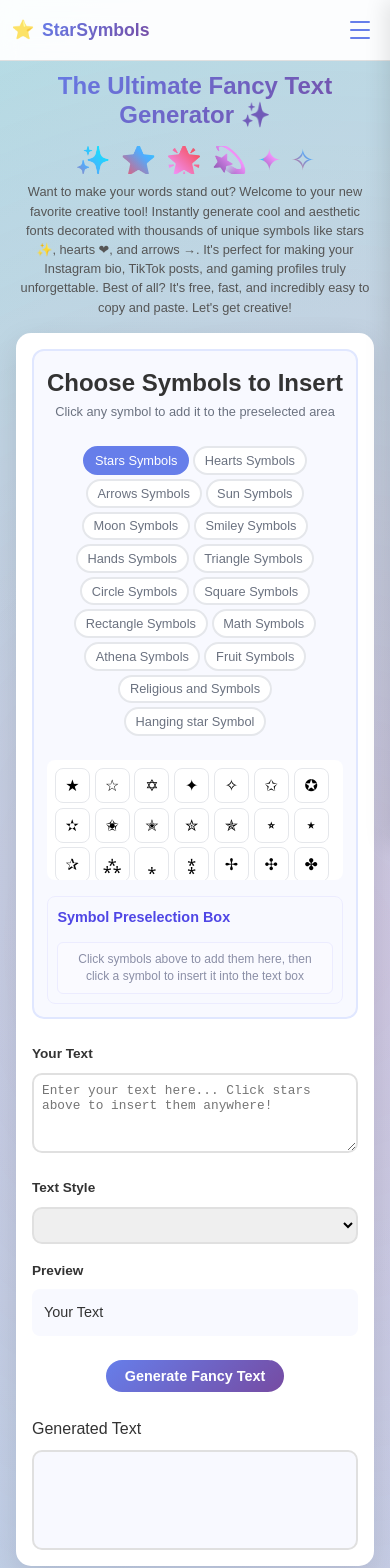
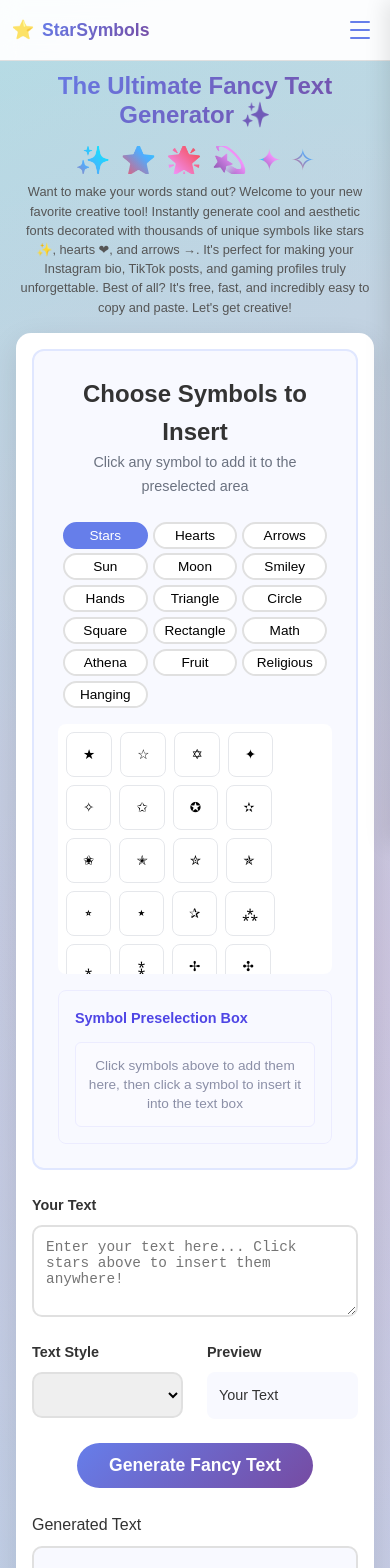
Before and after one commit to wyong32/StarSymbols, a Vue app: page /text-symbol-generator in a window 390 px wide. Shown: the top 1568 px of the page. Built offline with nearby package versions, Linux system fonts and the light colour scheme.

Commit message:
添加下载图片功能、修改tab显示方式

```diff
--- a/package.json
+++ b/package.json
@@ -12,6 +12,7 @@
     "format": "prettier --write src/"
   },
   "dependencies": {
+    "html2canvas": "^1.4.1",
     "pinia": "^3.0.1",
     "vue": "^3.5.13",
     "vue-router": "^4.5.0"
--- a/src/components/StarSymbolsGrid.vue
+++ b/src/components/StarSymbolsGrid.vue
@@ -7,7 +7,7 @@
         :class="['tab-button', { active: activeTab === tab.id }]"
         @click="activeTab = tab.id"
       >
-        {{ tab.name }}
+        {{ isMobile ? tab.mobileName : tab.name }}
       </button>
     </div>
 
@@ -25,7 +25,7 @@
 </template>
 
 <script setup>
-import { ref, computed } from 'vue'
+import { ref, computed, onMounted, onUnmounted } from 'vue'
 import { starSymbolsData } from '@/data/starSymbols.js'
 
 // Props
@@ -38,19 +38,35 @@ const props = defineProps({
 
 // Reactive data
 const activeTab = ref('classic')
+const isMobile = ref(false)
+
+// 检测是否为移动设备
+const checkMobile = () => {
+  isMobile.value = window.innerWidth <= 768
+}
+
+// 监听窗口大小变化
+onMounted(() => {
+  checkMobile()
+  window.addEventListener('resize', checkMobile)
+})
+
+onUnmounted(() => {
+  window.removeEventListener('resize', checkMobile)
+})
 
 // Symbol data
 const symbolTabs = [
   // { id: 'all', name: 'All Stars' },
-  { id: 'classic', name: 'Classic Star' },
-  { id: 'four-pointed', name: 'Four-Pointed Star' },
-  { id: 'five-pointed', name: 'Five-Pointed Star' },
-  { id: 'six-pointed', name: 'Six-Pointed Star' },
-  { id: 'multi-pointed', name: 'Multi-pointed Star' },
-  { id: 'religious', name: 'Religious Star' },
-  { id: 'emoji', name: 'Emoji Star' },
-  { id: 'math', name: 'Math symbols star' },
-  { id: 'other', name: 'Other stars' },
+  { id: 'classic', name: 'Classic Star', mobileName: 'Classic' },
+  { id: 'four-pointed', name: 'Four-Pointed Star', mobileName: 'Four' },
+  { id: 'five-pointed', name: 'Five-Pointed Star', mobileName: 'Five' },
+  { id: 'six-pointed', name: 'Six-Pointed Star', mobileName: 'Six' },
+  { id: 'multi-pointed', name: 'Multi-pointed Star', mobileName: 'Multi' },
+  { id: 'religious', name: 'Religious Star', mobileName: 'Religious' },
+  { id: 'emoji', name: 'Emoji Star', mobileName: 'Emoji' },
+  { id: 'math', name: 'Math symbols star', mobileName: 'Math' },
+  { id: 'other', name: 'Other stars', mobileName: 'Other' },
 ]
 
 // Computed properties
@@ -85,11 +101,11 @@ const copySymbol = async (symbol) => {
 
 <style scoped>
 .tab-buttons {
-  display: flex;
-  justify-content: center;
-  flex-wrap: wrap;
-  gap: 0.5rem;
+  display: grid;
+  grid-template-columns: repeat(7, 1fr);
+  gap: 0.75rem;
   margin-bottom: 2rem;
+  padding: 0 1rem;
 }
 
 .tab-button {
@@ -100,6 +116,11 @@ const copySymbol = async (symbol) => {
   font-weight: 500;
   cursor: pointer;
   transition: all 0.3s ease;
+  width: 100%;
+  text-align: center;
+  white-space: nowrap;
+  overflow: hidden;
+  text-overflow: ellipsis;
 }
 
 .tab-button:hover {
@@ -143,6 +164,14 @@ const copySymbol = async (symbol) => {
 }
 
 /* Responsive Design */
+@media (max-width: 1024px) {
+  .tab-buttons {
+    grid-template-columns: repeat(4, 1fr);
+    gap: 0.6rem;
+    padding: 0 0.75rem;
+  }
+}
+
 @media (max-width: 768px) {
   .symbols-grid {
     grid-template-columns: repeat(auto-fill, 46px);
@@ -156,13 +185,27 @@ const copySymbol = async (symbol) => {
   }
 
   .tab-buttons {
-    flex-wrap: wrap;
+    grid-template-columns: repeat(3, 1fr);
     gap: 0.5rem;
     margin-bottom: 1rem;
+    padding: 0 0.5rem;
   }
 
   .tab-button {
-    padding: 0.3rem 1rem;
+    padding: 0.3rem 0.5rem;
+    font-size: 0.9rem;
+  }
+}
+
+@media (max-width: 480px) {
+  .tab-buttons {
+    gap: 0.3rem;
+    padding: 0 0.3rem;
+  }
+
+  .tab-button {
+    padding: 0.25rem 0.4rem;
+    font-size: 0.85rem;
   }
 }
 </style>
--- a/src/components/StarTextGenerator.vue
+++ b/src/components/StarTextGenerator.vue
@@ -17,7 +17,7 @@
             :class="{ active: activeCategory === category.id }"
             @click="setActiveCategory(category.id)"
           >
-            {{ category.name }}
+            {{ isMobile ? category.mobileName : category.name }}
           </button>
         </div>
 
@@ -151,7 +151,7 @@
 </template>
 
 <script setup>
-import { ref, computed, nextTick, watch, onMounted } from 'vue'
+import { ref, computed, nextTick, watch, onMounted, onUnmounted } from 'vue'
 import { generatorSymbolsData } from '@/data/generatorSymbols.js'
 
 // Props
@@ -170,88 +170,120 @@ const generatedText = ref('')
 const textareaRef = ref(null)
 const activeCategory = ref('star')
 const previewSymbols = ref([])
+const isMobile = ref(false)
+
+// 检测是否为移动设备
+const checkMobile = () => {
+  isMobile.value = window.innerWidth <= 768
+}
+
+// 监听窗口大小变化
+onMounted(() => {
+  checkMobile()
+  window.addEventListener('resize', checkMobile)
+})
+
+onUnmounted(() => {
+  window.removeEventListener('resize', checkMobile)
+})
 
 // Category definitions
 const categories = [
   {
     id: 'star',
     name: 'Stars Symbols',
+    mobileName: 'Stars',
     description: 'Star symbols',
   },
   {
     id: 'heart',
     name: 'Hearts Symbols',
+    mobileName: 'Hearts',
     description: 'Heart symbols',
   },
   {
     id: 'arrow',
     name: 'Arrows Symbols',
+    mobileName: 'Arrows',
     description: 'Arrow symbols',
   },
 
   {
     id: 'sun',
     name: 'Sun Symbols',
+    mobileName: 'Sun',
     description: 'Sun symbols',
   },
   {
     id: 'moon',
     name: 'Moon Symbols',
+    mobileName: 'Moon',
     description: 'Moon symbols',
   },
   {
     id: 'smiley',
     name: 'Smiley Symbols',
+    mobileName: 'Smiley',
     description: 'Smiley symbols',
   },
   {
     id: 'hand',
     name: 'Hands Symbols',
+    mobileName: 'Hands',
     description: 'Hand symbols',
   },
   {
     id: 'triangle',
     name: 'Triangle Symbols',
+    mobileName: 'Triangle',
     description: 'Triangle symbols',
   },
   {
     id: 'circle',
     name: 'Circle Symbols',
+    mobileName: 'Circle',
     description: 'Circle symbols',
   },
   {
     id: 'square',
     name: 'Square Symbols',
+    mobileName: 'Square',
     description: 'Square symbols',
   },
   {
     id: 'rectangle',
     name: 'Rectangle Symbols',
+    mobileName: 'Rectangle',
     description: 'Rectangle  symbols',
   },
   {
     id: 'math',
     name: 'Math Symbols',
+    mobileName: 'Math',
     description: 'Math symbols',
   },
   {
     id: 'athena',
     name: 'Athena Symbols',
+    mobileName: 'Athena',
     description: 'Athena symbols',
   },
   {
     id: 'fruit',
     name: 'Fruit Symbols',
+    mobileName: 'Fruit',
     description: 'Fruit  symbols',
   },
   {
     id: 'religious-and-symbols',
     name: 'Religious and Symbols',
+    mobileName: 'Religious',
     description: 'Religious and symbols',
   },
   {
     id: 'hanging-star',
     name: 'Hanging star Symbol',
+    mobileName: 'Hanging',
     description: 'Hanging star symbol',
   },
 ]
@@ -423,23 +455,26 @@ const insertSymbolToText = (symbol) => {
 
 /* Category Tabs */
 .category-tabs {
-  display: flex;
-  flex-wrap: wrap;
-  gap: 0.5rem;
+  display: grid;
+  grid-template-columns: repeat(6, 1fr);
+  gap: 0.75rem;
   margin-bottom: 1.5rem;
-  justify-content: center;
+  padding: 0 1rem;
 }
 
 .category-tab {
-  padding: 0.5rem 1rem;
-  border: 2px solid #e5e7eb;
+  padding: 0.5rem 0.75rem;
+  border: 2px solid #e0e0e0;
   background: white;
-  border-radius: 20px;
-  font-size: 0.9rem;
+  border-radius: 25px;
   font-weight: 500;
   cursor: pointer;
   transition: all 0.3s ease;
-  color: #6b7280;
+  width: 100%;
+  text-align: center;
+  white-space: nowrap;
+  overflow: hidden;
+  text-overflow: ellipsis;
 }
 
 .category-tab:hover {
@@ -449,8 +484,8 @@ const insertSymbolToText = (symbol) => {
 
 .category-tab.active {
   background: #667eea;
+  color: white;
   border-color: #667eea;
-  color: white;
 }
 
 /* Star Symbols Grid */
@@ -711,145 +746,37 @@ const insertSymbolToText = (symbol) => {
 }
 
 /* Responsive Design */
+@media (max-width: 1024px) {
+  .category-tabs {
+    grid-template-columns: repeat(4, 1fr);
+    gap: 0.6rem;
+    padding: 0 0.75rem;
+  }
+}
+
 @media (max-width: 768px) {
-  .star-picker-section {
-    padding: 1rem;
-  }
-
-  .star-picker-header h3 {
-    font-size: 1.1rem;
-  }
-
-  .star-picker-header p {
-    font-size: 0.85rem;
-  }
-
   .category-tabs {
-    gap: 0.3rem;
+    grid-template-columns: repeat(3, 1fr);
+    gap: 0.5rem;
+    margin-bottom: 1rem;
+    padding: 0 0.5rem;
   }
 
   .category-tab {
-    padding: 0.4rem 0.8rem;
-    font-size: 0.85rem;
-  }
-
-  .star-symbols-grid {
-    gap: 0.4rem;
-    max-height: 150px;
-  }
-
-  .star-symbol-btn {
-    min-width: 40px;
-    height: 40px;
-    font-size: 1.1rem;
-    padding: 0 0.4rem;
-  }
-
-  .style-selector-container {
-    grid-template-columns: 1fr;
-    gap: 1rem;
-  }
-
-  .generate-button {
-    padding: 0.6rem 1.5rem;
-    font-size: 1rem;
-  }
-
-  .form-group textarea,
-  .form-group select {
-    padding: 0.6rem;
-    font-size: 0.85rem;
-  }
-
-  .preview-area {
-    padding: 0.8rem;
-  }
-
-  .preview-symbols {
-    min-height: 50px;
-    padding: 0.6rem;
-  }
-
-  .preview-symbol {
-    font-size: 1.1rem;
-    padding: 0.2rem 0.5rem;
-  }
-
-  .preview-placeholder {
-    font-size: 0.8rem;
+    padding: 0.3rem 0.5rem;
+    font-size: 0.9rem;
   }
 }
 
 @media (max-width: 480px) {
-  .star-picker-section {
-    padding: 0.8rem;
-  }
-
-  .star-picker-header h3 {
-    font-size: 1rem;
-  }
-
-  .star-picker-header p {
-    font-size: 0.8rem;
-  }
-
   .category-tabs {
-    gap: 0.25rem;
+    gap: 0.3rem;
+    padding: 0 0.3rem;
   }
 
   .category-tab {
-    padding: 0.3rem 0.6rem;
-    font-size: 0.8rem;
-  }
-
-  .star-symbols-grid {
-    gap: 0.3rem;
-    max-height: 120px;
-  }
-
-  .star-symbol-btn {
-    min-width: 35px;
-    height: 35px;
-    font-size: 1rem;
-    padding: 0 0.3rem;
-  }
-
-  .generate-button {
-    padding: 0.5rem 1.2rem;
-    font-size: 0.9rem;
-  }
-
-  .form-group textarea,
-  .form-group select {
-    padding: 0.5rem;
-    font-size: 0.8rem;
-  }
-
-  .form-group label {
+    padding: 0.25rem 0.4rem;
     font-size: 0.85rem;
-  }
-
-  .copy-button {
-    padding: 0.4rem 0.8rem;
-    font-size: 0.85rem;
-  }
-
-  .preview-area {
-    padding: 0.6rem;
-  }
-
-  .preview-symbols {
-    min-height: 45px;
-    padding: 0.5rem;
-  }
-
-  .preview-symbol {
-    font-size: 1rem;
-    padding: 0.2rem 0.4rem;
-  }
-
-  .preview-placeholder {
-    font-size: 0.75rem;
   }
 }
 
--- a/src/views/ImageToStarsView.vue
+++ b/src/views/ImageToStarsView.vue
@@ -98,9 +98,14 @@
             <div class="result-section" v-if="result" :class="{ 'dark-theme': darkTheme }">
               <div class="result-header">
                 <h3>Text Art Result</h3>
-                <button @click="copyResult" class="copy-btn-header" :disabled="!result">
-                  📋 Copy Result
-                </button>
+                <div class="result-actions">
+                  <button @click="downloadAsImage" class="download-btn-header" :disabled="!result">
+                    💾 Download
+                  </button>
+                  <button @click="copyResult" class="copy-btn-header" :disabled="!result">
+                    📋 Copy Result
+                  </button>
+                </div>
               </div>
               <div class="result-container">
                 <pre class="result-text">{{ result }}</pre>
@@ -226,6 +231,7 @@ import AppHeader from '@/components/AppHeader.vue'
 import AppFooter from '@/components/AppFooter.vue'
 import { createImageCanvas, canvasToText } from '@/utils/brailleConverter.js'
 import { copyProtection } from '@/utils/copyProtection.js'
+import html2canvas from 'html2canvas'
 
 // Reactive data
 const fileInput = ref(null)
@@ -398,6 +404,54 @@ onUnmounted(() => {
   document.removeEventListener('paste', handlePaste)
   window.removeEventListener('resize', handleResize)
 })
+
+// 添加下载功能
+const downloadAsImage = async () => {
+  if (!result.value) return
+
+  try {
+    showToastMessage('Preparing download...')
+
+    // 创建一个临时div来渲染文本
+    const tempDiv = document.createElement('div')
+    tempDiv.style.cssText = `
+      position: absolute;
+      left: -9999px;
+      top: -9999px;
+      white-space: pre;
+      font-family: 'Courier New', monospace;
+      font-size: 12px;
+      line-height: 1;
+      background: ${darkTheme.value ? '#000' : '#fff'};
+      color: ${darkTheme.value ? '#fff' : '#000'};
+      padding: 20px;
+    `
+    tempDiv.textContent = result.value
+    document.body.appendChild(tempDiv)
+
+    // 使用html2canvas将文本转换为图片
+    const canvas = await html2canvas(tempDiv, {
+      backgroundColor: darkTheme.value ? '#000' : '#fff',
+      scale: 2, // 提高清晰度
+      logging: false,
+      useCORS: true,
+    })
+
+    // 移除临时div
+    document.body.removeChild(tempDiv)
+
+    // 转换为图片并下载
+    const link = document.createElement('a')
+    link.download = 'ascii-art.png'
+    link.href = canvas.toDataURL('image/png')
+    link.click()
+
+    showToastMessage('Image downloaded successfully!')
+  } catch (error) {
+    console.error('Download failed:', error)
+    showToastMessage('Download failed, please try again')
+  }
+}
 </script>
 
 <style scoped>
@@ -776,6 +830,34 @@ onUnmounted(() => {
   align-items: center;
 }
 
+.result-actions {
+  display: flex;
+  gap: 0.5rem;
+}
+
+.download-btn-header {
+  background: rgba(255, 255, 255, 0.2);
+  color: white;
+  border: 1px solid rgba(255, 255, 255, 0.3);
+  padding: 0.5rem 1rem;
+  border-radius: 8px;
+  font-weight: 500;
+  cursor: pointer;
+  transition: all 0.3s ease;
+  font-size: 0.9rem;
+}
+
+.download-btn-header:hover:not(:disabled) {
+  background: rgba(255, 255, 255, 0.3);
+  border-color: rgba(255, 255, 255, 0.5);
+  transform: translateY(-1px);
+}
+
+.download-btn-header:disabled {
+  opacity: 0.5;
+  cursor: not-allowed;
+}
+
 .result-header h3 {
   margin: 0;
   font-size: 1.1rem;
--- a/src/views/StarDetailView.vue
+++ b/src/views/StarDetailView.vue
@@ -19,7 +19,7 @@
         <div class="star-content">
           <!-- Page Title -->
           <h1 class="page-title">{{ star.name }}</h1>
-          <p class="star-meta">2025-06-12</p>
+          <p class="star-meta">{{ star.date }}</p>
 
           <!-- Star Display and Technical Info Section -->
           <div class="star-info-section">
```
Also changed, not shown: src/data/starDetails.js, 1 other file (tests, documents, lock files or other folders).
